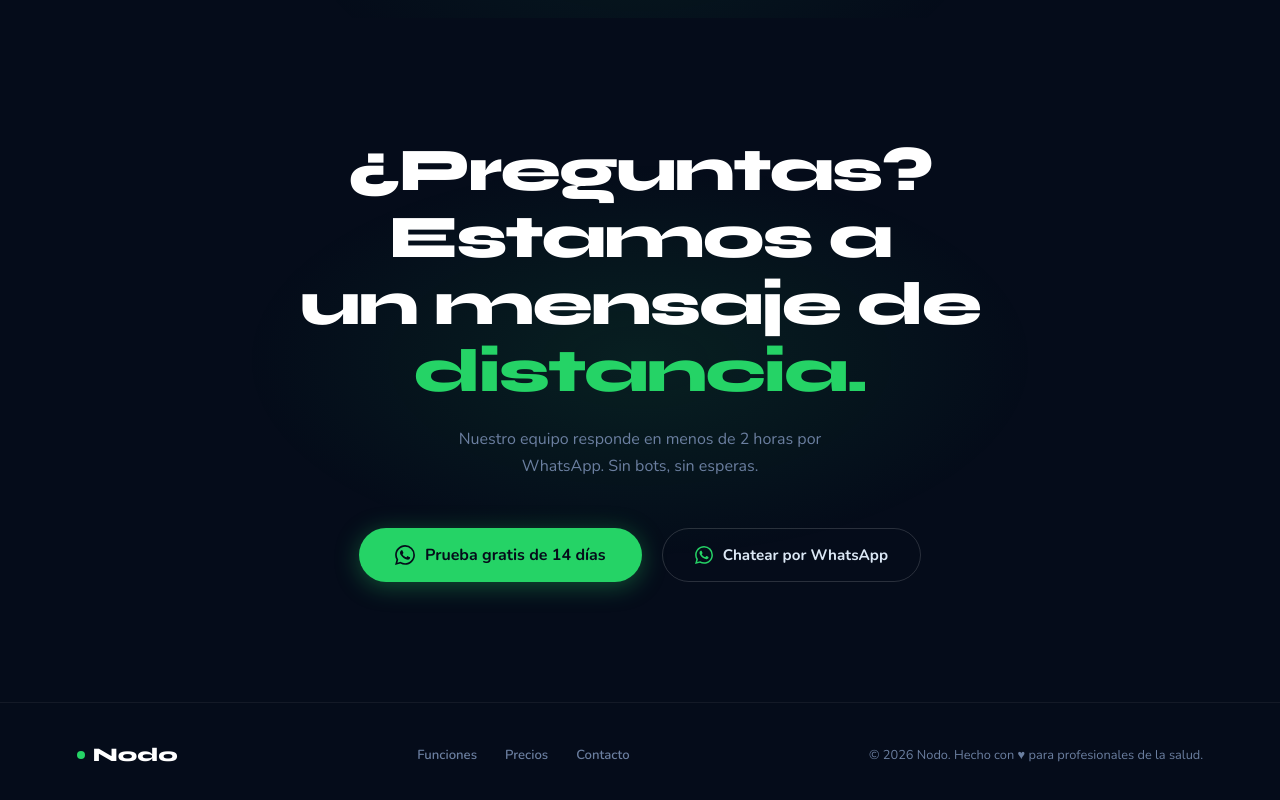
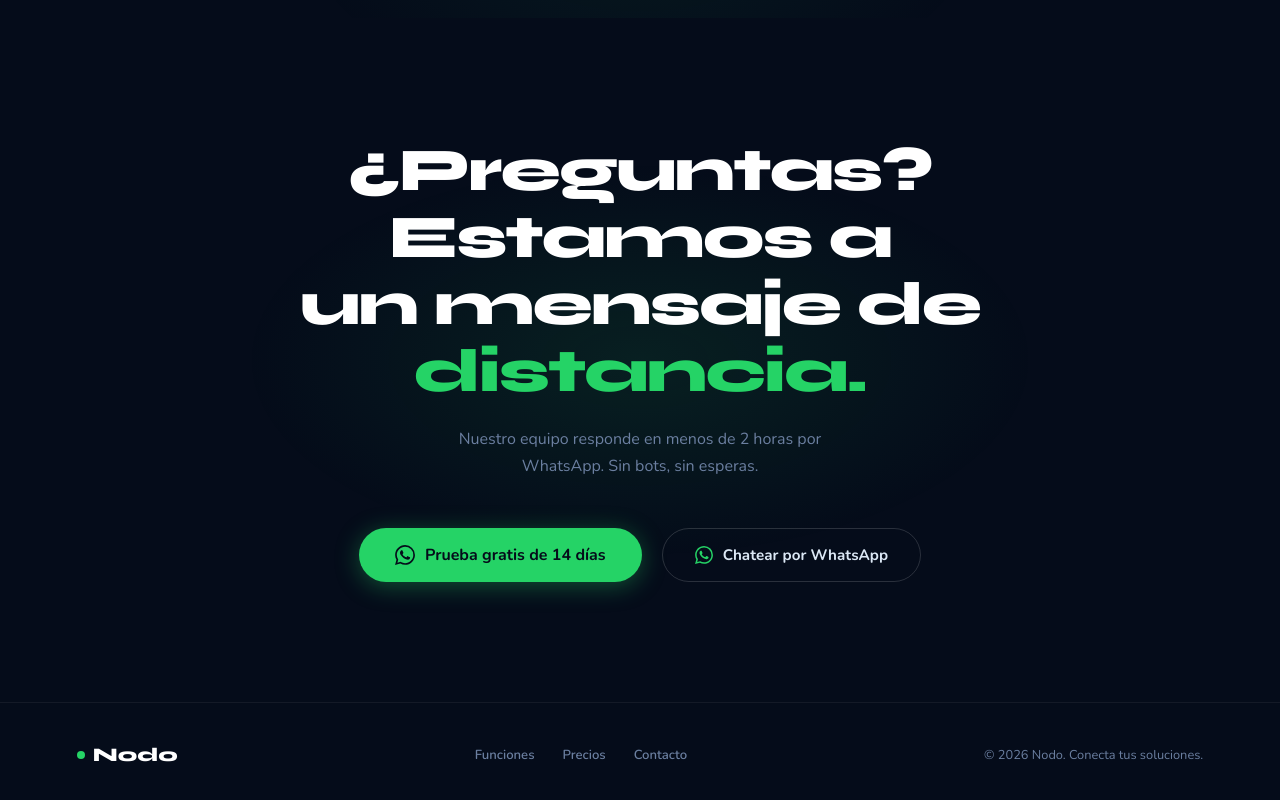
Before and after one commit to nodostudyo-byte/nodo-studio-landing, a plain HTML site: page index.html in a window 1280 px wide. Shown: the part 5185-5985 px from the top of the page. Drawn offline with nearby package versions, Linux system fonts and the light colour scheme.

Commit message:
Update index.html

```diff
--- a/index.html
+++ b/index.html
@@ -1708,7 +1708,7 @@ footer {
     <a href="#pricing">Precios</a>
     <a href="https://wa.me/18099662254">Contacto</a>
   </div>
-  <p class="footer-copy">© 2026 Nodo. Hecho con ♥ para profesionales de la salud.</p>
+  <p class="footer-copy">© 2026 Nodo. Conecta tus soluciones.</p>
 </footer>
 
 <!-- ========================= JAVASCRIPT ========================= -->
```
